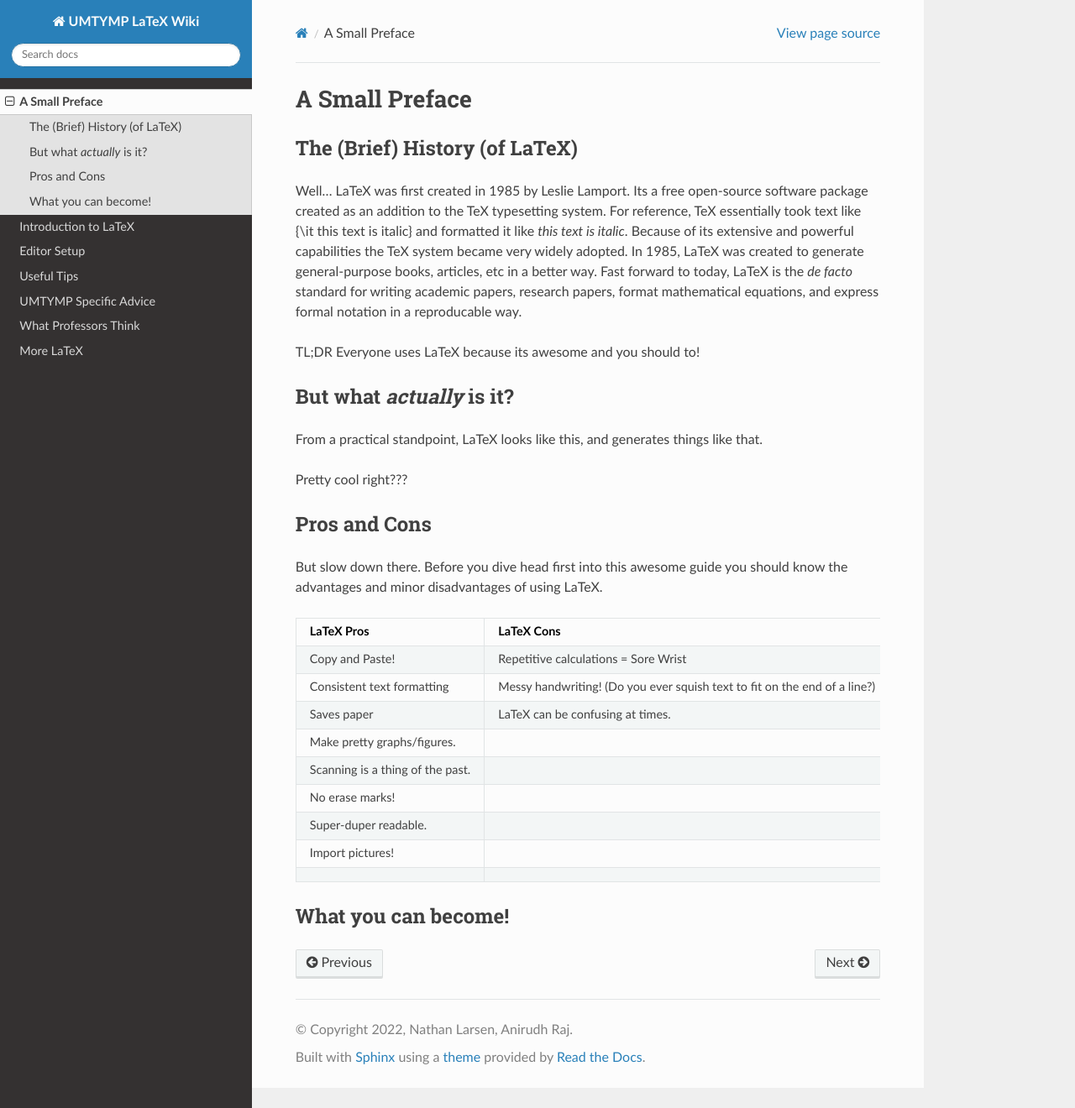
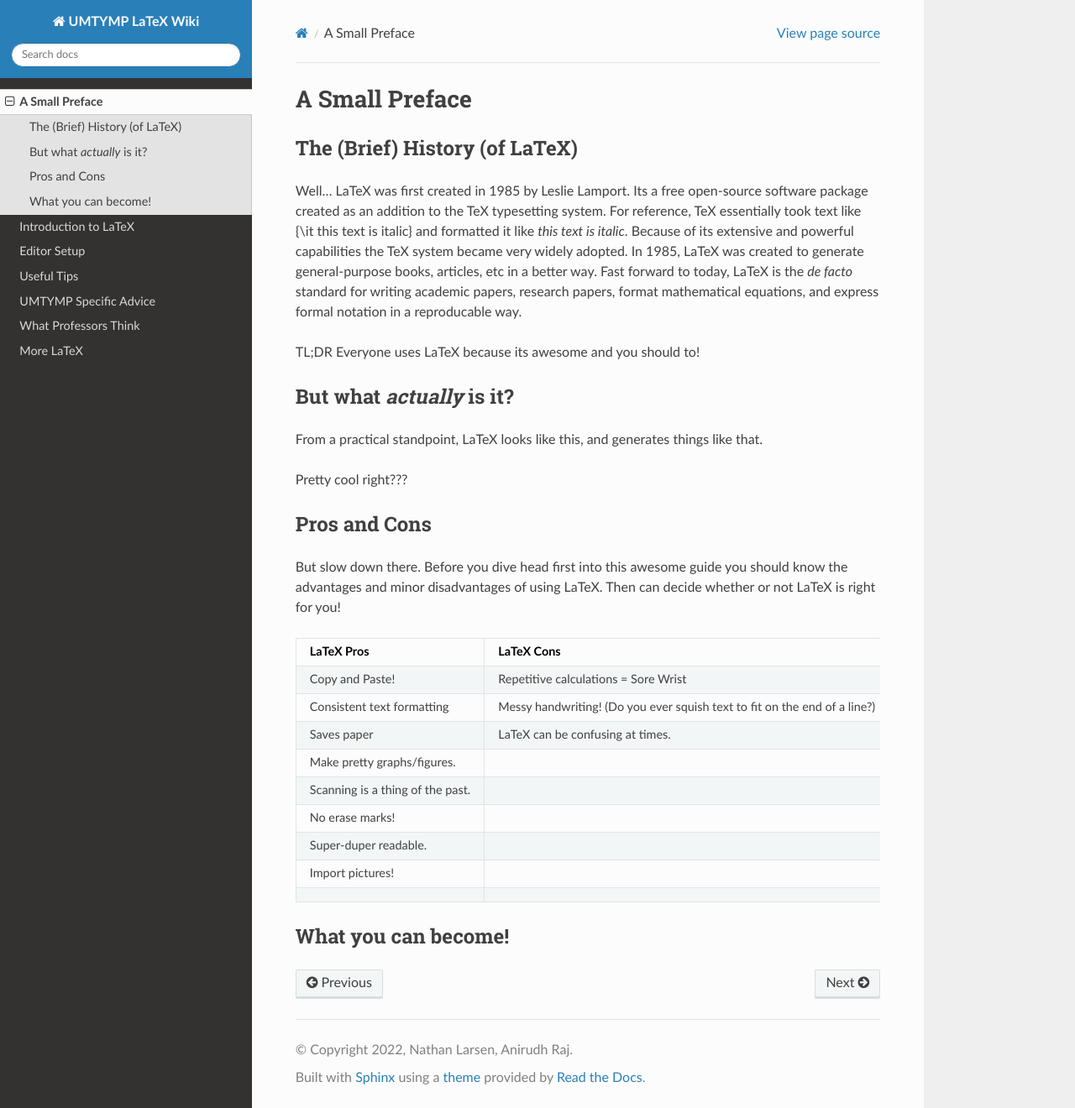
Before and after one commit to GrandMoff100/UMTYMP-Latex-Wiki, a Sphinx documentation site: the page built from docs/preface.rst, in a window 1280 px wide and 1320 px high. Shown: the whole window at 84% size. Built offline with Sphinx 7.4.7 and the Read the Docs theme 2.0.0, drawn with Linux system fonts in a browser that asks for light colours.

Commit message:
Resolve conversations

```diff
--- a/docs/preface.rst
+++ b/docs/preface.rst
@@ -24,7 +24,7 @@ Pros and Cons
 ------------------
 But slow down there.
 Before you dive head first into this awesome guide you should
-know the advantages and minor disadvantages of using LaTeX.
+know the advantages and minor disadvantages of using LaTeX. Then can decide whether or not LaTeX is right for you!
 
 .. list-table::
    :widths: 200 200 200 200
```
